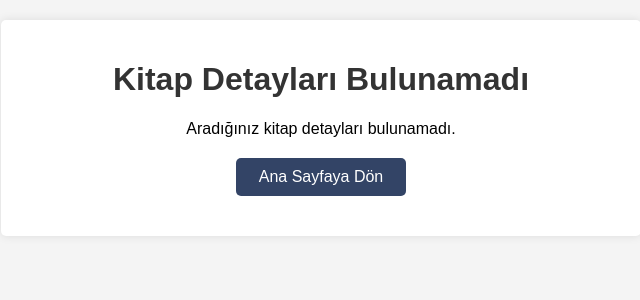
After one commit to DenizEryilmaz/LibraryManagementSystem, a Flask app: page /book_detail/1 in a window 1280 px wide. The commit adds this page. Shown: the top 300 px of the page, without its empty margins (319-959 px from the left). Run offline with Flask 3, Linux system fonts and the light colour scheme; data that the repository does not hold is empty.

Commit message:
bookdetail

```diff
--- a/app.py
+++ b/app.py
@@ -1,5 +1,7 @@
 from flask import Flask, render_template, request, redirect, url_for, flash
 from library import Library
+import requests
+from bs4 import BeautifulSoup
 
 app = Flask(__name__)
 lib = Library()
@@ -86,6 +88,42 @@ def remove_book_confirm():
         return redirect(url_for('remove_book_options'))
 
 
+from bs4 import BeautifulSoup
+import requests
+
+@app.route('/book_detail/<book_name>')
+def book_detail(book_name):
+    book_details = get_book_details(book_name)
+    if book_details:
+        return render_template('book_detail.html', book_details=book_details)
+    else:
+        return render_template('detail_not_found.html')
+
+def get_book_details(book_name):
+    url = f"https://www.goodreads.com/search?q={book_name}&search_type=books"
+    response = requests.get(url)
+
+    if response.status_code == 200:
+        soup = BeautifulSoup(response.text, 'html.parser')
+        first_book_link = soup.find("a", class_="bookTitle", href=True)
+
+        if first_book_link:
+            book_url = "https://www.goodreads.com" + first_book_link['href']
+            book_response = requests.get(book_url)
+
+            if book_response.status_code == 200:
+                book_soup = BeautifulSoup(book_response.text, 'html.parser')
+                image = book_soup.find("img", class_="ResponsiveImage")
+                book_image = image['src'] if image else "No image available"
+                summary = book_soup.find("span", class_="Formatted")
+                book_summary = summary.text.strip() if summary else "No summary available"
+
+                return {
+                    "image": book_image,
+                    "summary": book_summary
+                }
+
+    return None
 
 
 if __name__ == '__main__':
--- /dev/null
+++ b/templates/detail_not_found.html
@@ -0,0 +1,51 @@
+<!DOCTYPE html>
+<html lang="en">
+<head>
+    <meta charset="UTF-8">
+    <meta name="viewport" content="width=device-width, initial-scale=1.0">
+    <title>Kitap Detayları Bulunamadı</title>
+    <style>
+        /* CSS still remains the same */
+        body {
+            font-family: Arial, sans-serif;
+            margin: 0;
+            padding: 0;
+            background-color: #f4f4f4;
+        }
+        .container {
+            max-width: 600px;
+            margin: 20px auto;
+            padding: 20px;
+            background-color: #fff;
+            border-radius: 5px;
+            box-shadow: 0 0 10px rgba(0, 0, 0, 0.1);
+            text-align: center;
+        }
+        h1 {
+            color: #333;
+        }
+        .btn-home {
+            display: block;
+            width: 150px;
+            margin: 20px auto;
+            background-color: #334466;
+            color: white;
+            text-decoration: none;
+            padding: 10px;
+            border-radius: 5px;
+            transition: background-color 0.3s ease;
+        }
+
+        .btn-home:hover {
+            background-color: #0056b3;
+        }
+    </style>
+</head>
+<body>
+    <div class="container">
+        <h1>Kitap Detayları Bulunamadı</h1>
+        <p>Aradığınız kitap detayları bulunamadı.</p>
+        <a href="/" class="btn-home">Ana Sayfaya Dön</a>
+    </div>
+</body>
+</html>
--- a/templates/list_books.html
+++ b/templates/list_books.html
@@ -95,7 +95,8 @@
         {% for book in books %}
             <tr>
                 <td>{{ book.id }}</td>
-                <td>{{ book.title }}</td>
+                <td><a href="{{ url_for('book_detail', book_name=book.title) }}">{{ book.title }}</a></td>
+
                 <td>{{ book.author }}</td>
                 <td>{{ book.year }}</td>
                 <td>{{ book.pages }}</td>
```
Also changed, not shown: templates/book_detail.html (added, +77 -0 lines).
